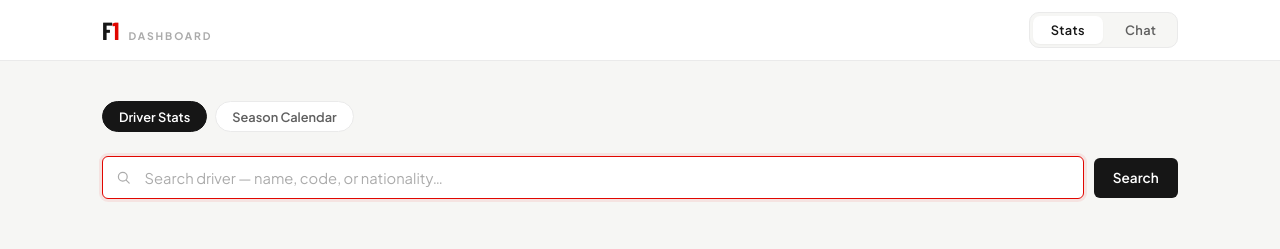
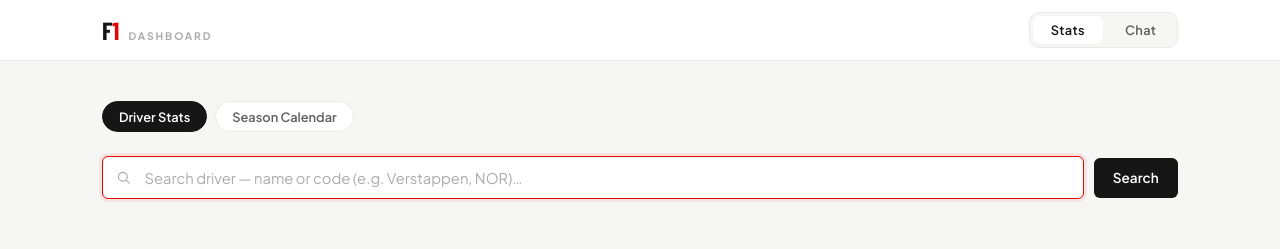
Before and after one commit to sanjanksen/F1Dash, a React (Vite) app in the folder client/: page / in a window 1280 px wide. Shown: the top 249 px of the page. Built offline with nearby package versions, Linux system fonts and the light colour scheme; a web font is replaced by a local one.

Commit message:
fix: remove nationality search hint, dead export, favicon, DNF position guard

```diff
--- a/client/src/api/f1api.js
+++ b/client/src/api/f1api.js
@@ -13,7 +13,6 @@ async function apiFetch(path, options = {}) {
   return res.json()
 }
 
-export const fetchDrivers = () => apiFetch('/drivers')
 export const fetchDriverStats = (name) => apiFetch(`/driver/${encodeURIComponent(name)}/stats`)
 export const fetchCircuits = () => apiFetch('/circuits')
 export const sendChatMessage = (message) =>
--- a/client/src/components/DriverCard.jsx
+++ b/client/src/components/DriverCard.jsx
@@ -82,7 +82,9 @@ export default function DriverCard({ stats }) {
                 <span className="race-name">{race.race}</span>
                 <div className="race-meta">
                   {race.fastest_lap && <span className="fl-tag">FL</span>}
-                  <span className="race-pos" style={{ color: rColor }}>P{race.position}</span>
+                  <span className="race-pos" style={{ color: rColor }}>
+                    {race.position != null ? `P${race.position}` : 'DNF'}
+                  </span>
                   <span className="race-pts">{race.points}p</span>
                 </div>
               </div>
--- a/client/src/components/StatsView.jsx
+++ b/client/src/components/StatsView.jsx
@@ -65,7 +65,7 @@ export default function StatsView() {
             <input
               className="search-input"
               type="text"
-              placeholder="Search driver — name, code, or nationality…"
+              placeholder="Search driver — name or code (e.g. Verstappen, NOR)…"
               value={query}
               onChange={e => setQuery(e.target.value)}
               autoFocus
```
Also changed, not shown: client/index.html (+1 -1 lines).
